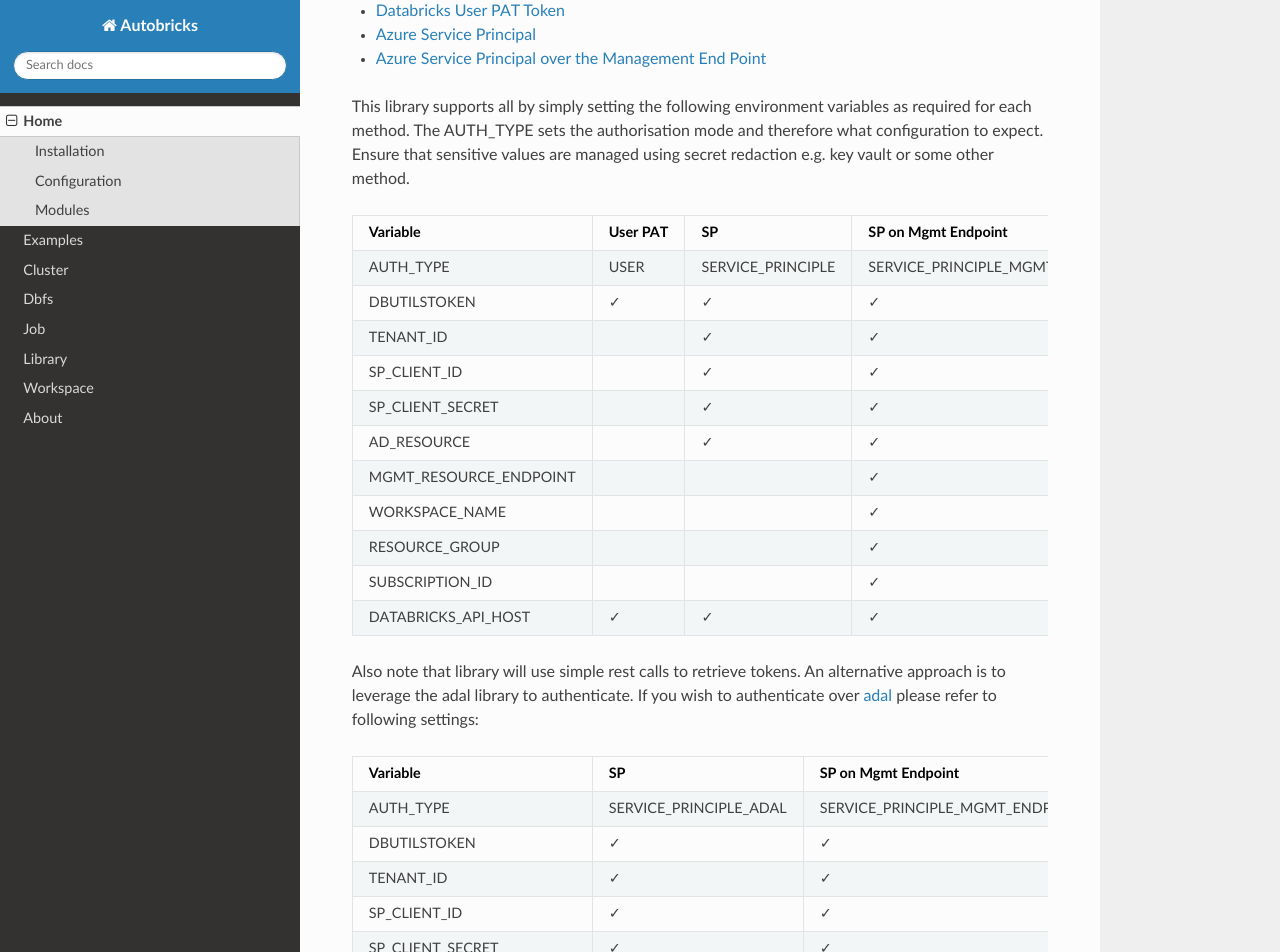
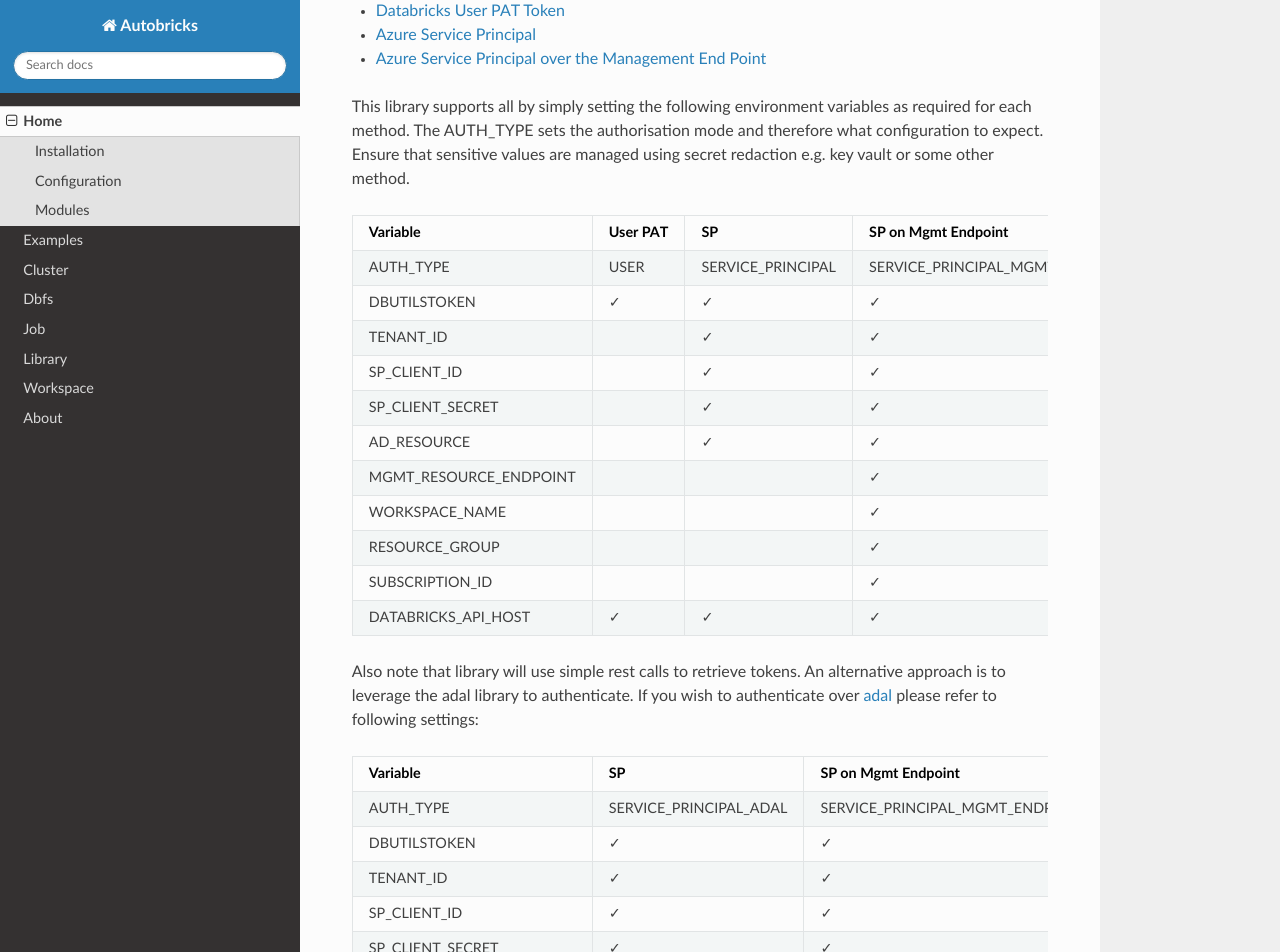
Before and after one commit to semanticinsight/autobricks, an MkDocs documentation site: the page built from docs/index.md, in a window 1280 px wide and 1400 px high, scrolled down 490 px. Shown: the top 952 px of the window. Built offline with MkDocs 1.6.1, drawn with Linux system fonts in a browser that asks for light colours; nearby versions of some CDN libraries; some of the changed text lies outside the part shown.

Commit message:
fix: correcting principal typo

```diff
--- a/docs/index.md
+++ b/docs/index.md
@@ -23,7 +23,7 @@
 
 | Variable              | User PAT | SP                  | SP on Mgmt Endpoint               |
 |-----------------------|----------|---------------------|-----------------------------------|
-|AUTH_TYPE              | USER     | SERVICE_PRINCIPLE   | SERVICE_PRINCIPLE_MGMT_ENDPOINT   |
+|AUTH_TYPE              | USER     | SERVICE_PRINCIPAL   | SERVICE_PRINCIPAL_MGMT_ENDPOINT   |
 |DBUTILSTOKEN           | &#10003; | &#10003;            | &#10003;                          |
 |TENANT_ID              |          | &#10003;            | &#10003;                          |
 |SP_CLIENT_ID           |          | &#10003;            | &#10003;                          |
@@ -41,7 +41,7 @@
 
 | Variable              | SP                     | SP on Mgmt Endpoint                  |
 |-----------------------|------------------------|--------------------------------------|
-|AUTH_TYPE              | SERVICE_PRINCIPLE_ADAL | SERVICE_PRINCIPLE_MGMT_ENDPOINT_ADAL |
+|AUTH_TYPE              | SERVICE_PRINCIPAL_ADAL | SERVICE_PRINCIPAL_MGMT_ENDPOINT_ADAL |
 |DBUTILSTOKEN           | &#10003;               | &#10003;                             |
 |TENANT_ID              | &#10003;               | &#10003;                             |
 |SP_CLIENT_ID           | &#10003;               | &#10003;                             |
@@ -61,7 +61,7 @@
 
 | Variable              | Default                              |
 |-----------------------|--------------------------------------|
-|AUTH_TYPE              | SERVICE_PRINCIPLE                    |
+|AUTH_TYPE              | SERVICE_PRINCIPALs                    |
 |AD_RESOURCE            | 2ff814a6-3304-4ab8-85cb-cd0e6f879c1d |
 |MGMT_RESOURCE_ENDPOINT | https://management.core.windows.net/ |
 
```
Also changed, not shown: README.md (+15 -15 lines), 2 other files.
